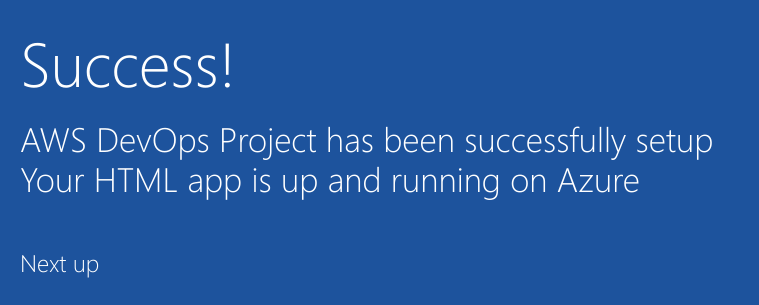
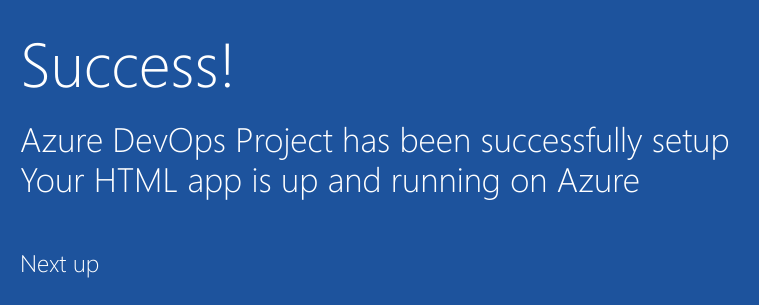
Before and after one commit to pyzons/sample-project, a plain HTML site: page index.html in a window 1280 px wide. Shown: the part 352-657 px from the top of the page, 205-964 px from the left. Drawn offline with Linux system fonts and the light colour scheme.

Commit message:
Changed back to Azure

```diff
--- a/index.html
+++ b/index.html
@@ -19,7 +19,7 @@
         </div>
             <div class="content-body">
                 <div class="success-text">Success!</div>
-                <div class="description line-1"> AWS DevOps Project has been successfully setup</div>
+                <div class="description line-1"> Azure DevOps Project has been successfully setup</div>
                 <div class="description line-2"> Your HTML app is up and running on Azure</div>
                 <div class="next-steps-container">
                     <div class="next-steps-header">Next up</div>
```
